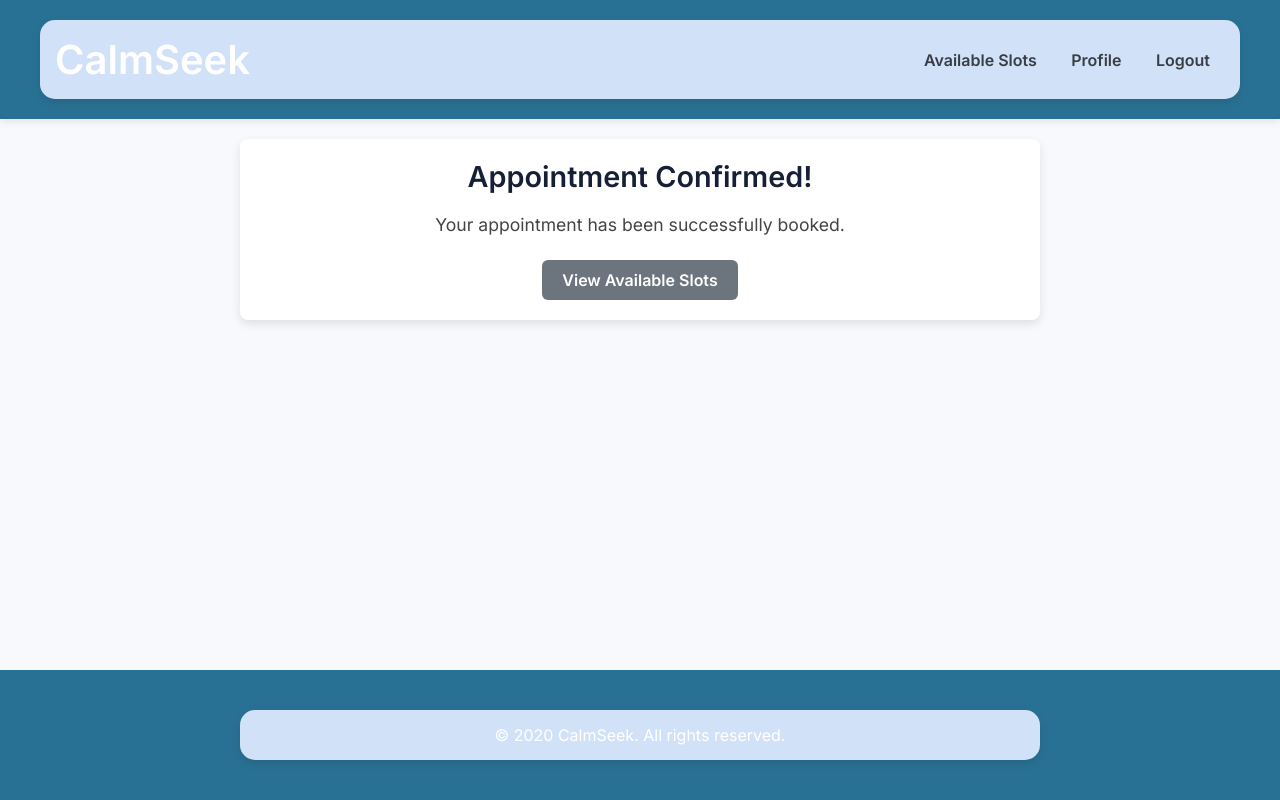
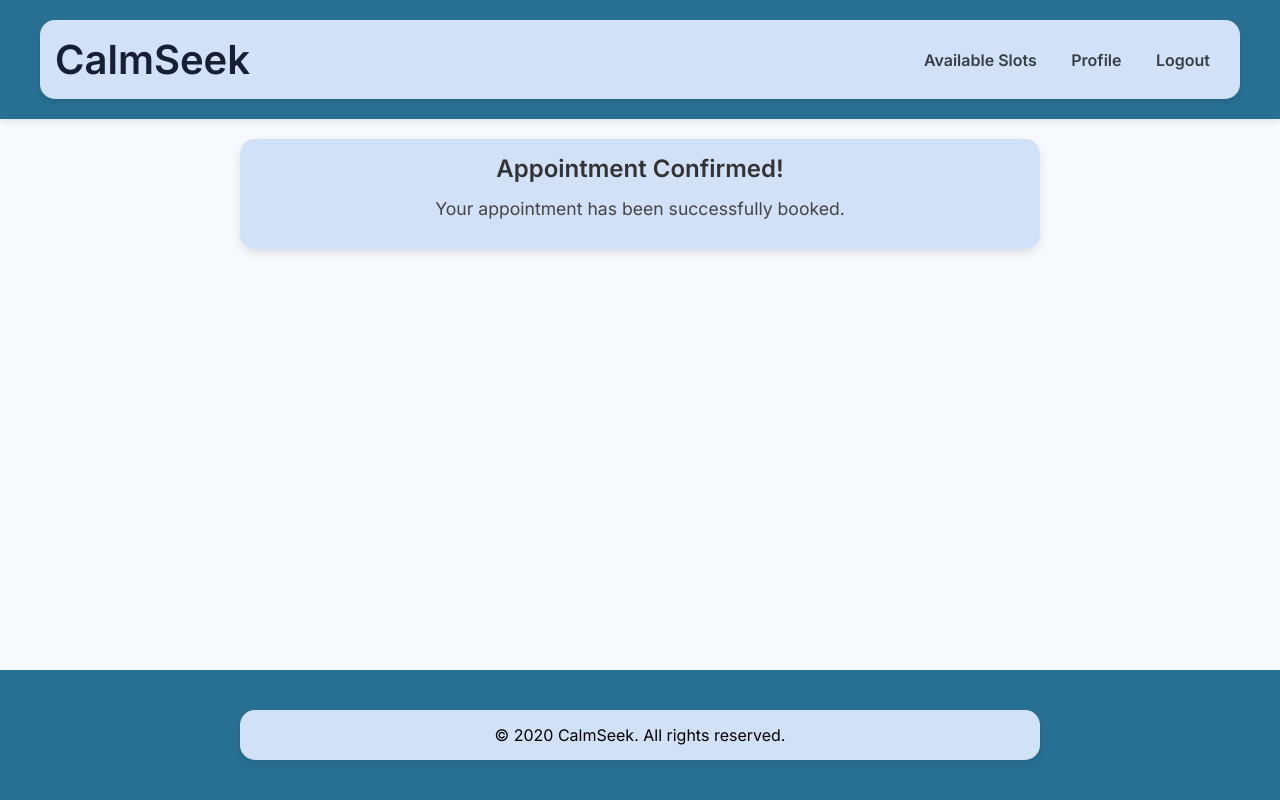
Before and after one commit to gcivil-nyu-org/fall24-monday-team5, a Django app: template calmseek/appointments/templates/appointments/success.html in a window 1280 px wide. Run offline with Django 5.2, Linux system fonts and the light colour scheme; the template is opened without the code that fills it: most values are stand-ins (such as "Sample title", 1, 10 or a date in 2020).

Commit message:
Fixed css for success

```diff
--- a/calmseek/appointments/templates/appointments/book_appointment.html
+++ b/calmseek/appointments/templates/appointments/book_appointment.html
@@ -1,10 +1,12 @@
 {% extends 'base.html' %}
 {% block content %}
-<div class="slots-container booking-card">
+<div class="container booking-card">
     <h2 class="heading">Book Your Appointment</h2>
+
     <div class="time-slot">
-        <p><strong>Selected Slot:</strong> {{ time_slot.start_time }} to {{ time_slot.end_time }}</p>
+        <p><strong>Selected Slot:</strong> {{ time_slot.start_time|date:"H:i" }} to {{ time_slot.end_time|date:"H:i" }}</p>
     </div>
+
     <form method="post" class="appointment-form">
         {% csrf_token %}
         <div class="form-group">
--- a/calmseek/appointments/templates/appointments/success.html
+++ b/calmseek/appointments/templates/appointments/success.html
@@ -1,8 +1,8 @@
 {% extends 'base.html' %}
+
 {% block content %}
-<div class="slots-container success-card">
-    <h2 class="heading">Appointment Confirmed!</h2>
+<div class="container success-card">
+    <h2>Appointment Confirmed!</h2>
     <p>Your appointment has been successfully booked.</p>
-    <a href="{% url 'appointments:time_slots' %}" class="btn btn-secondary">View Available Slots</a>
 </div>
 {% endblock %}
--- a/calmseek/calmseek/static/css/styles.css
+++ b/calmseek/calmseek/static/css/styles.css
@@ -39,25 +41,28 @@ nav a {
     text-decoration: none;
     margin: 0 15px;
     font-weight: 600;
+    color: #fff;
+    transition: color 0.3s;
 }
 
 nav a:hover {
-    text-decoration: underline;
+    color: #161f36; /* Lighter green on hover */
 }
 
 main {
     flex: 1;
+    animation: fadeIn 0.5s ease-in-out;
+}
+
+footer p {
+    margin: 0;
 }
 
 footer {
     text-align: center;
     padding: 20px 0;
-    background: #297194; /* Match header color */
-    color: #393e46; /* Darker green */
-}
-
-footer p {
-    margin: 0;
+    background: #297194;
+    color: black;
 }
 
 /* Container Styles */
@@ -67,15 +72,6 @@ footer p {
     padding: 15px;
     background-color: #d1e1f7;
     border-radius: 15px;
-    box-shadow: 0 4px 10px rgba(0, 0, 0, 0.1);
-}
-
-.slots-container {
-    max-width: 800px;
-    margin: 20px auto;
-    padding: 20px;
-    background-color: white;
-    border-radius: 8px;
     box-shadow: 0 4px 10px rgba(0, 0, 0, 0.1);
 }
 
@@ -193,82 +164,6 @@ nav ul li a {
     color: #393e46; /* Darker green */
     font-weight: bold;
     transition: color 0.3s;
-}
-
-/* Import Google Fonts */
-@import url('https://fonts.googleapis.com/css2?family=Inter:wght@400;600&display=swap');
-
-/* Global Styles */
-* {
-    margin: 0;
-    padding: 0;
-    box-sizing: border-box;
-}
-
-body {
-    font-family: 'Inter', sans-serif;
-    background: #f7f9fc;
-    color: #333;
-    display: flex;
-    flex-direction: column;
-    min-height: 100vh;
-}
-
-header {
-    background: #297194;
-    padding: 20px 0;
-    box-shadow: 0 2px 8px rgba(0, 0, 0, 0.1);
-}
-
-header h1 {
-    text-align: center;
-    color: #fff;
-    font-size: 2.5rem;
-}
-
-header .container {
-    max-width: 1200px;
-    margin: 0 auto;
-    display: flex;
-    justify-content: space-between;
-    align-items: center;
-}
-
-nav a {
-    text-decoration: none;
-    margin: 0 15px;
-    font-weight: 600;
-    color: #fff;
-    transition: color 0.3s;
-}
-
-nav a:hover {
-    color: #4CAF50; /* Lighter green on hover */
-}
-
-main {
-    flex: 1;
-}
-
-footer {
-    text-align: center;
-    padding: 20px 0;
-    background: #297194;
-    color: #fff;
-}
-
-footer p {
-    margin: 0;
-}
-
-/* Container Styles */
-.container {
-    max-width: 800px;
-    margin: 20px auto;
-    padding: 15px;
-    background-color: #d1e1f7;
-    border-radius: 15px;
-    box-shadow: 0 4px 10px rgba(0, 0, 0, 0.1);
 }
 
 /* Time Slots Wrapper */
@@ -387,102 +229,11 @@ footer p {
     }
 }
 
-/* Smooth Transitions for Main Content */
-main {
-    animation: fadeIn 0.5s ease-in-out;
-}
-
 @keyframes fadeIn {
     from { opacity: 0; }
     to { opacity: 1; }
 }
 
-
-/* Import Google Fonts */
-@import url('https://fonts.googleapis.com/css2?family=Inter:wght@400;600&display=swap');
-
-/* Global Styles */
-* {
-    margin: 0;
-    padding: 0;
-    box-sizing: border-box;
-}
-
-body {
-    font-family: 'Inter', sans-serif;
-    background: #f7f9fc;
-    color: #333;
-    display: flex;
-    flex-direction: column;
-    min-height: 100vh;
-}
-
-header {
-    background: #297194;
-    padding: 20px 0;
-    box-shadow: 0 2px 8px rgba(0, 0, 0, 0.1);
-}
-
-header h1 {
-    text-align: center;
-    color: #fff;
-    font-size: 2.5rem;
-}
-
-header .container {
-    max-width: 1200px;
-    margin: 0 auto;
-    display: flex;
-    justify-content: space-between;
-    align-items: center;
-}
-
-nav a {
-    text-decoration: none;
-    margin: 0 15px;
-    font-weight: 600;
-    color: #fff;
-    transition: color 0.3s;
-}
-
-nav a:hover {
-    color: #4CAF50; /* Lighter green on hover */
-}
-
-main {
-    flex: 1;
-}
-
-footer {
-    text-align: center;
-    padding: 20px 0;
-    background: #297194;
-    color: #fff;
-}
-
-footer p {
-    margin: 0;
-}
-
-/* Container Styles */
-.container {
-    max-width: 800px;
-    margin: 20px auto;
-    padding: 15px;
-    background-color: #d1e1f7;
-    border-radius: 15px;
-    box-shadow: 0 4px 10px rgba(0, 0, 0, 0.1);
-}
-
-/* Time Slots Wrapper */
-.time-slots-wrapper {
-    display: flex;
-    flex-wrap: wrap;
-    gap: 20px;
-    max-width: 1200px;
-    margin: 20px auto;
-    padding: 20px;
-}
 
 /* Selection Section */
 .selection-section {
@@ -558,21 +305,36 @@ footer p {
     font-size: 1.1rem;
 }
 
+
+.slots-container {
+    display: flex;
+    justify-content: center; /* Center the card */
+    max-width: 1200px; /* Set a maximum width */
+    margin: 0 auto; /* Center the container */
+    padding: 20px; /* Add some padding around the container */
+}
+
+.filter-card {
+    background-color: #f8f9fa;
+    border-radius: 8px;
+    padding: 20px;
+    box-shadow: 0 4px 8px rgba(0, 0, 0, 0.1);
+    width: 300px; /* Fixed width for the card */
+    margin-right: 20px; /* Space between the card and the slots list */
+}
+
 .slots-list {
-    display: flex;
-    flex-wrap: wrap;
-    gap: 15px;
-    justify-content: center;
+    flex: 1; /* Allow this section to take available space */
+    max-width: 600px; /* Set a maximum width for the time slots display */
 }
 
 .slot-card {
-    background-color: #f0f4f8;
+    background-color: #fff;
+    border: 1px solid #e0e0e0;
+    border-radius: 8px;
     padding: 15px;
-    border-radius: 10px;
-    box-shadow: 0 2px 10px rgba(0, 0, 0, 0.1);
-    text-align: center;
-    transition: background-color 0.3s, transform 0.2s;
-    flex: 1 1 200px;
+    margin-bottom: 10px;
+    box-shadow: 0 2px 4px rgba(0, 0, 0, 0.1);
 }
 
 .slot-card:hover {
@@ -584,29 +346,48 @@ footer p {
     margin-bottom: 10px;
 }
 
+
 .no-slots {
     text-align: center;
     font-size: 1.1rem;
     color: #a1a1a1;
 }
 
-/* Button Styles */
-.btn {
-    display: inline-block;
-    padding: 10px 20px;
-    font-size: 1rem;
-    font-weight: 600;
-    border: none;
-    border-radius: 6px;
-    cursor: pointer;
-    text-align: center;
-    transition: background-color 0.3s, transform 0.2s, box-shadow 0.2s;
-    color: #fff;
-    text-decoration: none;
-    margin-top: 10px;
+.form-group {
+    margin-bottom: 15px;
 }
 
+.booking-card {
+    background-color: #f8f9fa; /* Light background for the booking card */
+    border-radius: 8px; /* Rounded corners */
+    padding: 20px; /* Padding around the content */
+    box-shadow: 0 4px 8px rgba(0, 0, 0, 0.1); /* Shadow effect for depth */
+    max-width: 400px; /* Set a maximum width for the booking card */
+    margin: 20px auto; /* Center the booking card on the page */
+}
 
+.time-slot {
+    margin-bottom: 20px; /* Space between time slot display and form */
+    padding: 10px;
+    background-color: #e9ecef; /* Light grey background for selected slot */
+    border-radius: 5px; /* Rounded corners for the time slot display */
+}
+
+h2.heading {
+    text-align: center; /* Center the heading */
+}
+
+.appointment-form .form-group {
+    margin-bottom: 15px; /* Space between form fields */
+}
+
+.btn-primary {
+    background-color: #297194;
+    color: white;
+    width: 100%;
+    padding: 10px;
+    border-radius: 5px;
+}
 
 /* Responsive Design */
 @media (max-width: 768px) {
```
Also changed, not shown: other parts of calmseek/calmseek/static/css/styles.css (+5 -85 lines), calmseek/appointments/templates/appointments/time_slots.html (+8 -1 lines).
